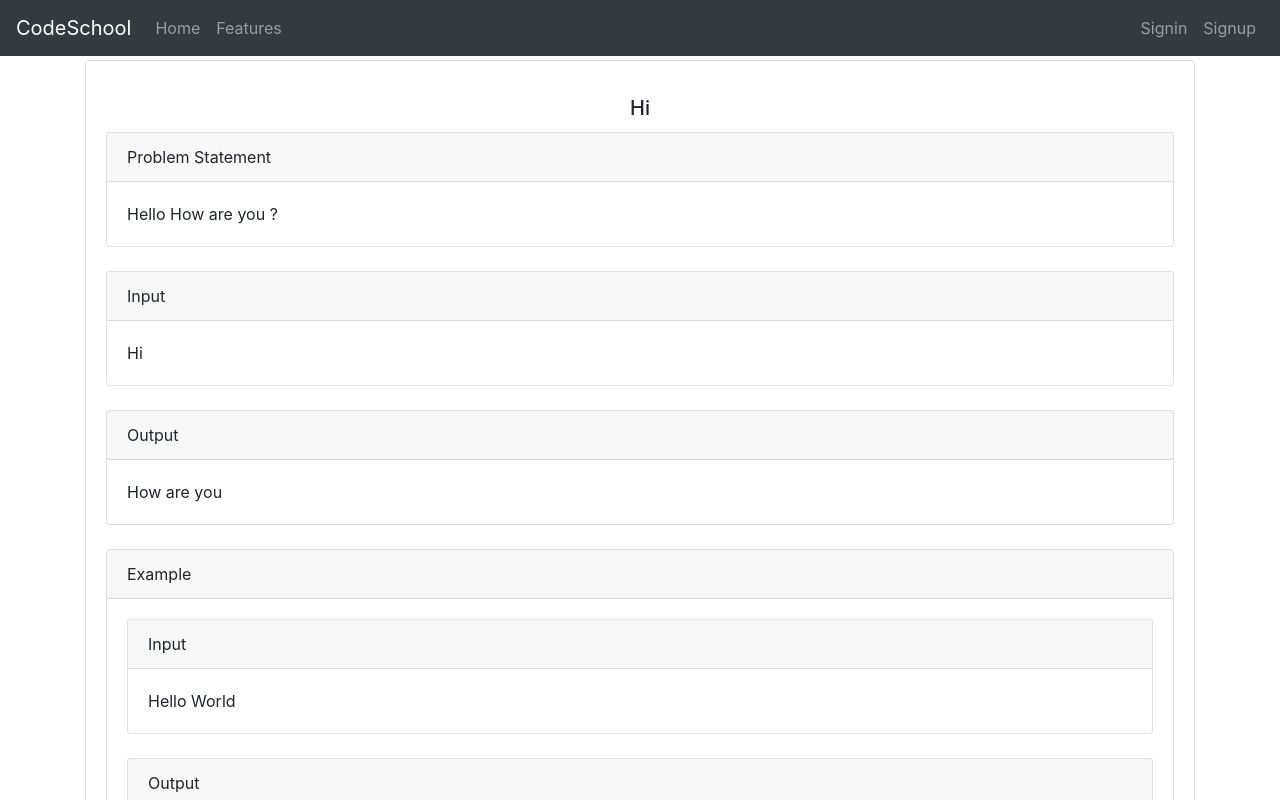
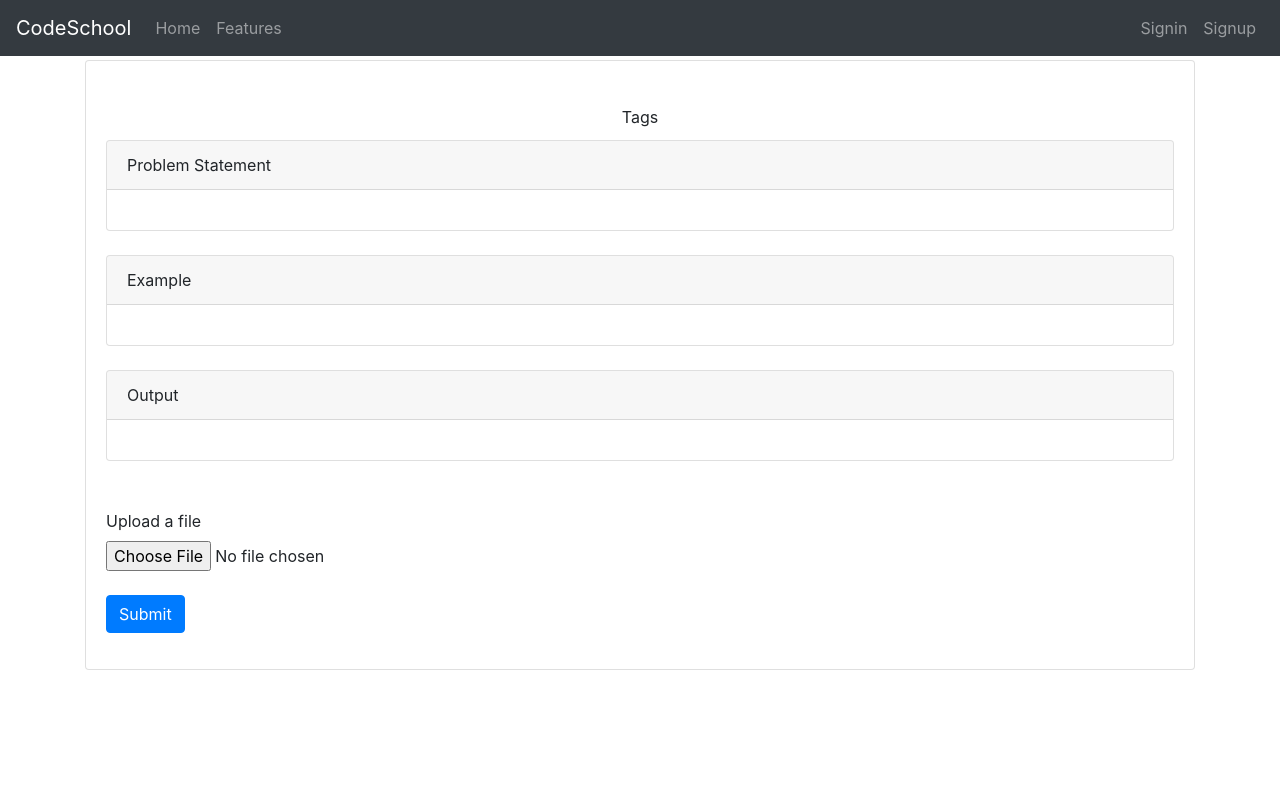
Before and after one commit to tanish36/BEProject, a React (Create React App) app in the folder frontend/: page /Problem in a window 1280 px wide. Shown: the top 800 px of the page. Built offline with nearby package versions, Linux system fonts and the light colour scheme.

Commit message:
Practice page added

```diff
--- /dev/null
+++ b/frontend/src/AllProblem.js
@@ -0,0 +1,63 @@
+import React, { useState, useEffect } from 'react'
+import ContestService from './services/contest.service'
+import { Card, ListGroup } from 'react-bootstrap'
+import CircularProgress from '@material-ui/core/CircularProgress';
+import Pbm from './Problem.js'
+function AllProblem() {
+
+    const [isLoading, setisLoading] = useState(false)
+    const [problem, setproblem] = useState(null)
+
+    useEffect(() => {
+        setisLoading(true)
+        ContestService.getproblems().then((response) => {
+            //console.log(response);
+            setisLoading(false)
+        }, (error) => {
+
+        })
+    }, [])
+
+    useEffect(() => {
+        console.log(problem)
+    }, [problem])
+
+
+    function handleClick(cont) {
+
+
+        setproblem(cont);
+
+        console.log(problem)
+
+    }
+
+    if (problem != null) {
+        return <Pbm name={problem.cont.problem_name} tags={problem.cont.problem_tags}  statement={problem.cont.problem_statement} exampl={problem.cont. problem_io} constraints={problem.cont.problem_con} txtcase={problem.cont.problem_test}/>
+    } else {
+
+        return (
+            <div>
+                {
+                    isLoading ?
+                        <div className="Loader">
+                            <CircularProgress />
+                        </div> : null
+                }
+
+
+                < Card >
+                    <Card.Header>Learn</Card.Header>
+                    <ListGroup variant="flush">
+                        {localStorage.getItem("Problems") && JSON.parse(localStorage.getItem("Problems")).map(cont => <ListGroup.Item action onClick={() => handleClick({ cont })} disabled={isLoading} >{cont.problem_name}</ListGroup.Item>)}
+                    </ListGroup>
+                </Card>
+
+
+            </div >
+        )
+    }
+
+}
+
+export default AllProblem
--- a/frontend/src/App.js
+++ b/frontend/src/App.js
@@ -8,6 +8,7 @@ import Profile from './Profile';
 import AddContent from './AddContent';
 import Contest from './Contest';
 import AddContest from './AddContest';
+import AllProblem from './AllProblem'
 
 import './App.css';
 import { Container, Col, Row } from 'react-bootstrap';
@@ -60,6 +61,7 @@ export default function App() {
               <Route exact path="/Problem" component={Problem} />
               <Route exact path="/Contest" component={Contest} />
               <Route exact path="/AddContest" component={AddContest} />
+              <Route exact path="/AllProblem" component={AllProblem} />
             </Switch>
           </Container>
         </Row>
--- a/frontend/src/Problem.js
+++ b/frontend/src/Problem.js
@@ -1,16 +1,71 @@
 import React, { useState } from 'react'
-import ProblemBody from './ProblemBody';
+import { Form, Card, Row, Col, Button } from 'react-bootstrap';
+import CircularProgress from '@material-ui/core/CircularProgress';
 
-function Problem() {
+function Problem({name ,tags ,statement ,exampl, constraints, txtcase}) {
+
+    const [click, setclick] = useState(false)
 
     return (
+
         <div>
-            {/*Problem Header  */}
-            {/*Problem Statement */}
-            {/*Input */}
-            {/*Sample Testcase*/}
-            {/*Submit Button */}
-            <ProblemBody Topic={"Hi "} Content={"Hello How are you ?"} Input={"Hi"} Output={"How are you"} />
+             <Card >
+                <Card.Body>
+                    <Card.Title className="text-center">  <h2>{name}</h2>        <small>Tags {tags}</small></Card.Title>
+                    <Card>
+                        <Card.Header>Problem Statement</Card.Header>
+                        <Card.Body>
+
+                            <Card.Text>
+                                {statement}
+                                {constraints}
+                            </Card.Text>
+                        </Card.Body>
+                    </Card>
+                    <br />
+                    <Card>
+                        <Card.Header>Example</Card.Header>
+                        <Card.Body>
+                            <Card.Text>
+                                {exampl}
+                            </Card.Text>
+                        </Card.Body>
+                    </Card>
+                    <br />
+                    <Card>
+                        <Card.Header>Output</Card.Header>
+                        <Card.Body>
+                            <Card.Text>
+                                {txtcase}
+                            </Card.Text>
+                        </Card.Body>
+                    </Card>
+                    <br />
+
+
+                    <br />
+
+                    <Form>
+                        <Form.File id="formcheck-api-regular">
+                            <Form.File.Label>Upload a file</Form.File.Label>
+                            <Form.File.Input />
+                        </Form.File>
+                        <br />
+                        <Form.Group as={Row}>
+
+                            <Col sm={{ span: 2 }}>
+                                {click ? <Button type="submit" disabled>Submit</Button> : <Button type="submit">Submit</Button>}
+                            </Col>
+                        </Form.Group>
+                        {click ?
+                            <div className="Loader">
+                                <CircularProgress />
+                            </div>
+
+                            : <></>}
+                    </Form>
+                </Card.Body>
+            </Card>
         </div>
     )
 }
--- a/frontend/src/ProblemBody.js
+++ b/frontend/src/ProblemBody.js
@@ -3,7 +3,7 @@ import { Form, Card, Row, Col, Button } from 'react-bootstrap';
 import CircularProgress from '@material-ui/core/CircularProgress';
 import InputOutput from './InputOutput';
 
-function ProblemBody({ Topic, Content, Input, Output }) {
+function ProblemBody({name ,tags ,statement ,exampl, constraints, txtcase}) {
 
     const [click, setclick] = useState(false)
 
@@ -11,22 +11,23 @@ function ProblemBody({ Topic, Content, Input, Output }) {
         <div>
             <Card >
                 <Card.Body>
-                    <Card.Title className="text-center">{Topic}</Card.Title>
+                    <Card.Title className="text-center">{name}</Card.Title>
                     <Card>
                         <Card.Header>Problem Statement</Card.Header>
                         <Card.Body>
 
                             <Card.Text>
-                                {Content}
+                                {statement}
+                                {constraints}
                             </Card.Text>
                         </Card.Body>
                     </Card>
                     <br />
                     <Card>
-                        <Card.Header>Input</Card.Header>
+                        <Card.Header>Example</Card.Header>
                         <Card.Body>
                             <Card.Text>
-                                {Input}
+                                {exampl}
                             </Card.Text>
                         </Card.Body>
                     </Card>
@@ -35,20 +36,13 @@ function ProblemBody({ Topic, Content, Input, Output }) {
                         <Card.Header>Output</Card.Header>
                         <Card.Body>
                             <Card.Text>
-                                {Output}
+                                {txtcase}
                             </Card.Text>
                         </Card.Body>
                     </Card>
                     <br />
 
-                    <Card>
-                        <Card.Header>Example</Card.Header>
-                        <Card.Body>
 
-                            <InputOutput Input={"Hello World"} Output={"Hello how are you ?"} />
-
-                        </Card.Body>
-                    </Card>
                     <br />
 
                     <Form>
--- a/frontend/src/Sidebar.js
+++ b/frontend/src/Sidebar.js
@@ -18,7 +18,7 @@ export default function Sidebar(isLoggedIn) {
                             <Nav.Link href="/Learn" eventKey="link-2">Learn</Nav.Link>
                         </Nav.Item>
                         <Nav.Item>
-                            <Nav.Link eventKey="link-3">Practice</Nav.Link>
+                            <Nav.Link href ="/AllProblem" eventKey="link-3">Practice</Nav.Link>
                         </Nav.Item>
 
                         {
--- a/frontend/src/services/contest.service.js
+++ b/frontend/src/services/contest.service.js
@@ -17,6 +17,19 @@ class ContestService {
                 return response.data;
             });
     }
+
+    //get all problem
+
+    getproblems() {
+        return axios
+            .get("http://127.0.0.1:8000/problems/getproblems")
+            .then(response => {
+                //console.log(response);
+                localStorage.setItem("Problems", JSON.stringify(response.data));
+                return response.data;
+            });
+        }
+
 
     // TO-DO
     registeruser() {
```
Also changed, not shown: 1 other file (tests, documents, lock files or other folders).
